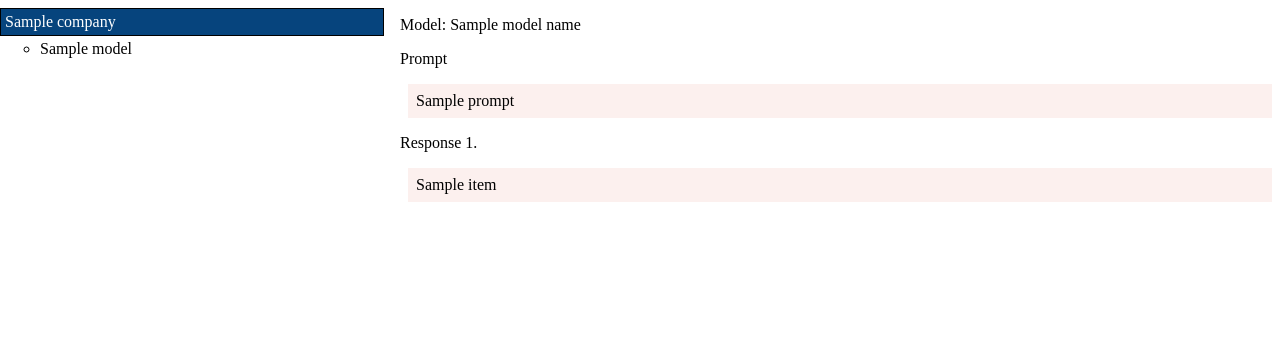
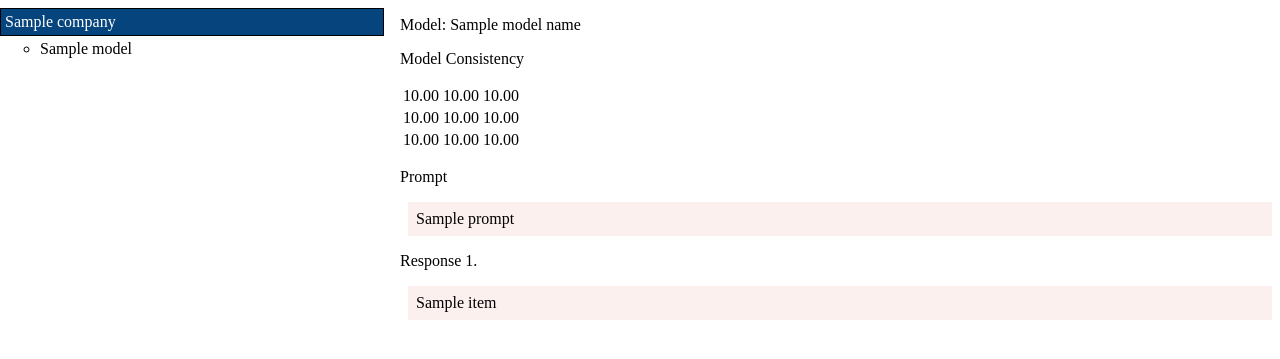
Before and after one commit to cthulahoops/llm_survey, a Python web app: template templates/model.html.j2 in a window 1280 px wide. Shown: the top 359 px of the page. Run offline with Jinja, Linux system fonts and the light colour scheme; the template is opened without the code that fills it: most values are stand-ins (such as "Sample title", 1, 10 or a date in 2020).

Commit message:
Calculate similarity colors based an a css variable.

```diff
--- a/out/style.css
+++ b/out/style.css
@@ -14,41 +14,15 @@
     text-align: left;
 }
 
-td[data-bucket="1.0"] {
-    background-color: hsl(120, 100%, 40%);
+table {
+    --start-hue: 0;
+    --end-hue: 120;
 }
-td[data-bucket="0.9"] {
-    background-color: hsl(100, 100%, 60%);
-}
-td[data-bucket="0.8"] {
-    background-color: hsl(80, 100%, 70%);
-}
-td[data-bucket="0.7"] {
-    background-color: hsl(60, 100%, 70%);
-}
-td[data-bucket="0.6"] {
-    background-color: hsl(50, 100%, 70%);
-}
-td[data-bucket="0.5"] {
-    background-color: hsl(40, 100%, 70%);
-}
-td[data-bucket="0.4"] {
-    background-color: hsl(30, 100%, 70%);
-}
-td[data-bucket="0.3"] {
-    background-color: hsl(20, 100%, 70%);
-}
-td[data-bucket="0.2"] {
-    background-color: hsl(10, 100%, 70%);
-}
-td[data-bucket="0.1"] {
-    background-color: hsl(0, 100%, 70%);
-}
-td[data-bucket="0.0"] {
-    background-color: hsl(0, 100%, 70%);
-}
-td[data-bucket="-0.0"] {
-    background-color: hsl(0, 100%, 70%);
+
+td {
+    background-color: hsl(
+        calc(var(--start-hue) + var(--data-value) * (var(--end-hue) - var(--start-hue))),
+        100%, calc(70% - var(--data-value) * var(--data-value) * var(--data-value) * 40%));
 }
 
 tr.header-row,
--- a/templates/model.html.j2
+++ b/templates/model.html.j2
@@ -10,6 +10,18 @@
         <main>
             <p>Model: {{ model_name }}</p>
 
+            <p>Model Consistency</p>
+
+            <table>
+                {% for i in range(3) %}
+                    <tr>
+                        {% for j in range(3) %}
+                        <td style="--data-value: {{ consistency[(i, j)] }}">{{ "%.2f"|format(consistency[(i, j)]) }}</td>
+                        {% endfor %}
+                    </tr>
+                {% endfor %}
+            </table>
+
             <p>Prompt</p>
             <div class="markdown-body">{{ prompt|safe }}</div>
             {% for item in items %}
--- a/templates/similarity.html.j2
+++ b/templates/similarity.html.j2
@@ -23,7 +23,7 @@
                             {{item["model"] | model_link}}
                         </th>
                         {% for similarity in item["similarities"] %}
-                        <td data-bucket={{"%.1f"|format(similarity)}}>{{ "%.2f"|format(similarity) }}</td>
+                            <td style="--data-value: {{ similarity }}">{{ "%.2f"|format(similarity) }}</td>
                         {% endfor %}
                     </tr>
                 {% endfor %}
```
